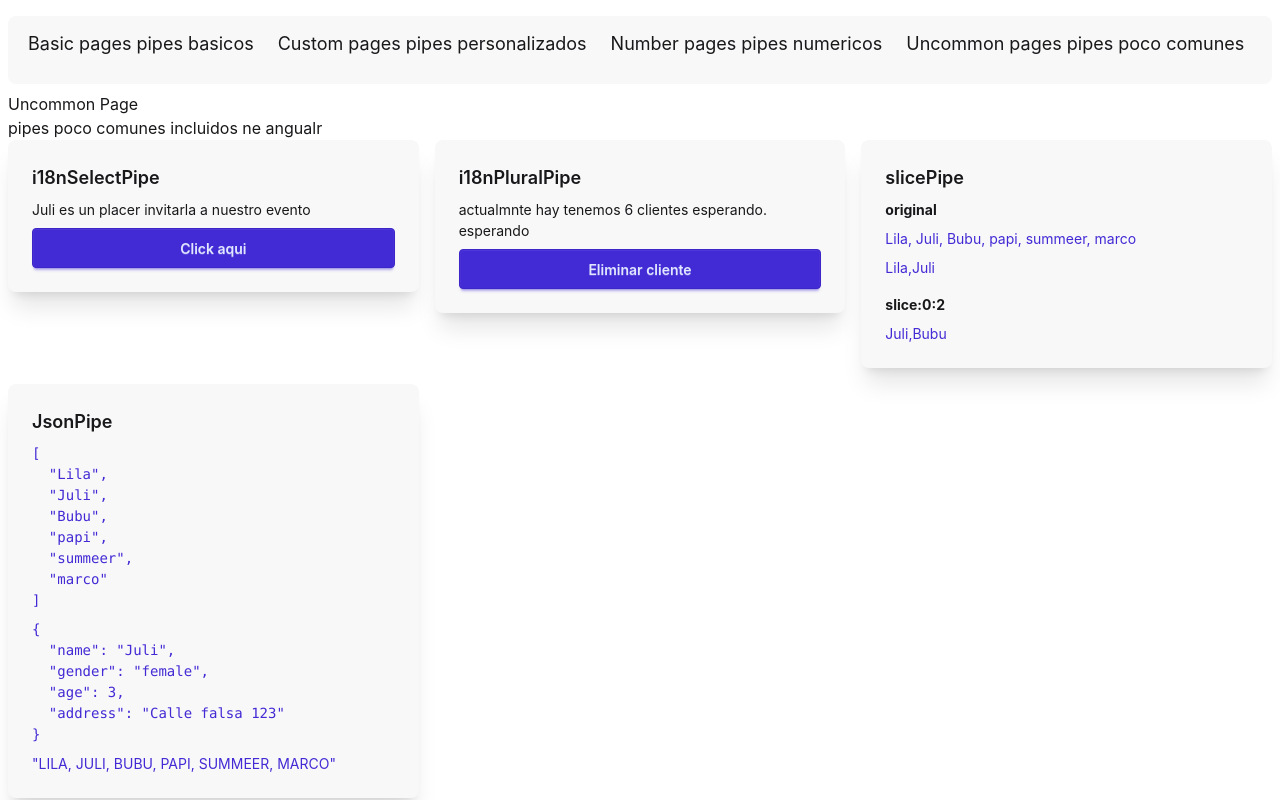
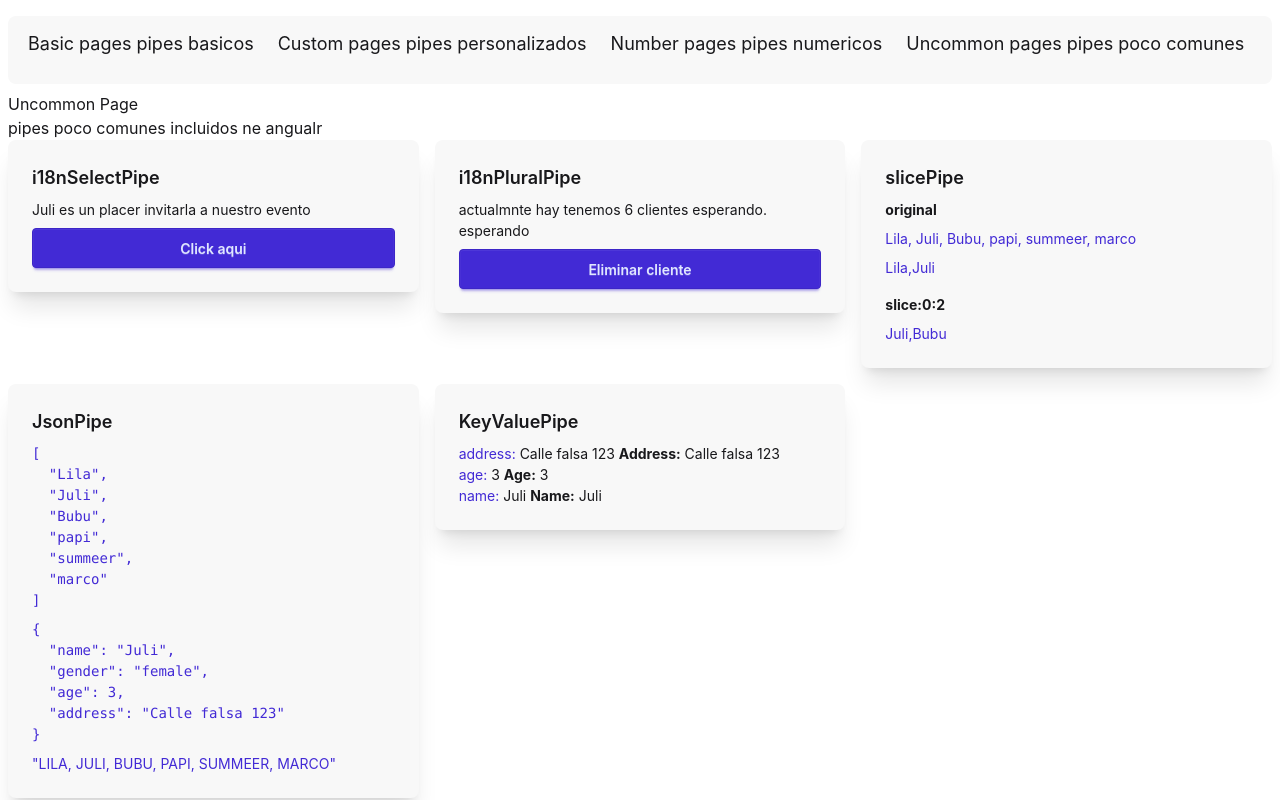
Before and after one commit to MarcoAndresSilva/Angular-pipes-app, an Angular app: page /uncommon in a window 1280 px wide. Built offline with nearby package versions, Linux system fonts and the light colour scheme.

Commit message:
KeyValuPipe, TitleCasePipe

```diff
--- a/src/app/pages/uncommon-page/uncommon-page.html
+++ b/src/app/pages/uncommon-page/uncommon-page.html
@@ -30,4 +30,17 @@
     <pre class="text-primary">{{ client() | json }}</pre>
     <p class="text-primary">{{ clients().join(', ') | json | uppercase }}</p>
   </app-card>
+
+  <app-card title="KeyValuePipe">
+    <!-- <pre class="text-primary">{{ profile | keyvalue | json }}</pre> -->
+    <ul>
+      @for (item of profile | keyvalue; track $index) {
+        <li>
+          <span class="text-primary">{{ item.key }}:</span> {{ item.value }}
+          <b>{{ item.key | titlecase }}:</b>
+          {{ item.value }}
+        </li>
+      }
+    </ul>
+  </app-card>
 </div>
--- a/src/app/pages/uncommon-page/uncommon-page.ts
+++ b/src/app/pages/uncommon-page/uncommon-page.ts
@@ -5,7 +5,9 @@ import {
   I18nSelectPipe,
   JsonPipe,
   SlicePipe,
+  TitleCasePipe,
   UpperCasePipe,
+  KeyValuePipe as keyValuePipe,
 } from '@angular/common';
 
 const clientOne = {
@@ -24,7 +26,16 @@ const clientTwo = {
 
 @Component({
   selector: 'app-uncommon-page',
-  imports: [CardComponent, I18nSelectPipe, I18nPluralPipe, SlicePipe, JsonPipe, UpperCasePipe],
+  imports: [
+    CardComponent,
+    I18nSelectPipe,
+    I18nPluralPipe,
+    SlicePipe,
+    JsonPipe,
+    UpperCasePipe,
+    keyValuePipe,
+    TitleCasePipe,
+  ],
   templateUrl: './uncommon-page.html',
 })
 export default class UncommonPage {
@@ -50,8 +61,17 @@ export default class UncommonPage {
     '=1': 'tenemos un cliente esperando.',
     other: 'tenemos # clientes esperando.',
   });
+
   clients = signal(['Lila', 'Juli', 'Bubu', 'papi', 'summeer', 'marco']);
+
   deleteClient() {
     this.clients.update((prev) => prev.slice(1));
   }
+
+  // keyValuePipe
+  profile = {
+    name: 'Juli',
+    age: 3,
+    address: 'Calle falsa 123',
+  };
 }
```
